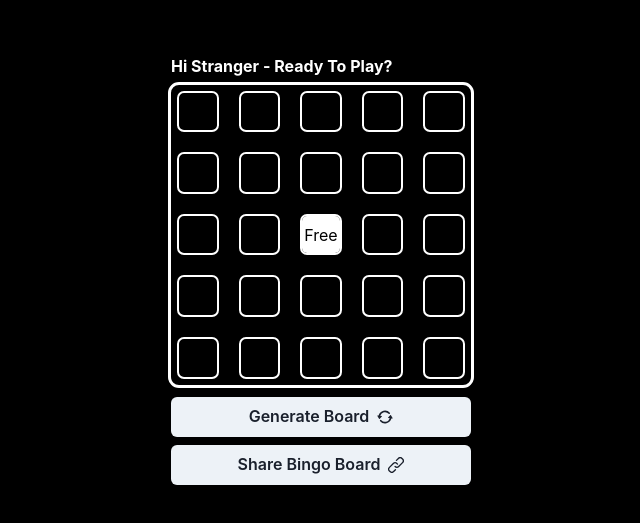
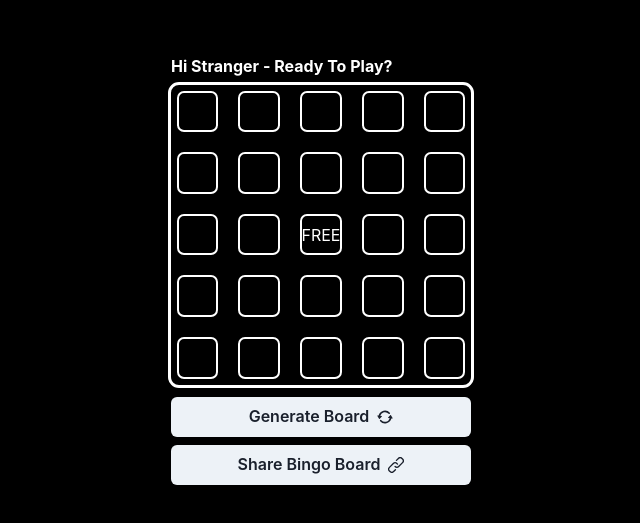
Before and after one commit to mscal/Bingo, a Next.js app: page /bingo-game in a window 1280 px wide. Shown: the part 129-652 px from the top of the page, without its empty margins (319-959 px from the left). Built offline with nearby package versions, Linux system fonts and the light colour scheme.

Commit message:
Wording change

```diff
--- a/components/bingo-grid.tsx
+++ b/components/bingo-grid.tsx
@@ -17,7 +17,7 @@ const BingoGrid = () => {
 
   //initial setup
   const initialGrid = Array(25).fill(undefined);
-  initialGrid[12] = "Free";
+  initialGrid[12] = "FREE";
 
   //initial grid numbers
   const [allNumbers, setAllNumbers] = useState(initialGrid);
--- a/components/tile.tsx
+++ b/components/tile.tsx
@@ -9,7 +9,7 @@ export default function Tile({
   selected: boolean;
   onTileClick: () => void;
 }) {
-  const free = tileValue === "Free";
+  const free = tileValue === "FREE";
 
   return (
     <GridItem
@@ -17,11 +17,11 @@ export default function Tile({
       display={"flex"}
       alignItems={"center"}
       justifyContent={"center"}
-      color={selected || free ? "black" : "white"}
+      color={selected ? "black" : "white"}
       borderRadius={"5px"}
       key={tileValue}
       onClick={onTileClick}
-      bg={selected || free ? "white" : "initial"}
+      bg={selected ? "white" : "initial"}
       cursor={"pointer"}
     >
       {tileValue}
```
Also changed, not shown: 1 other file (tests, documents, lock files or other folders).
